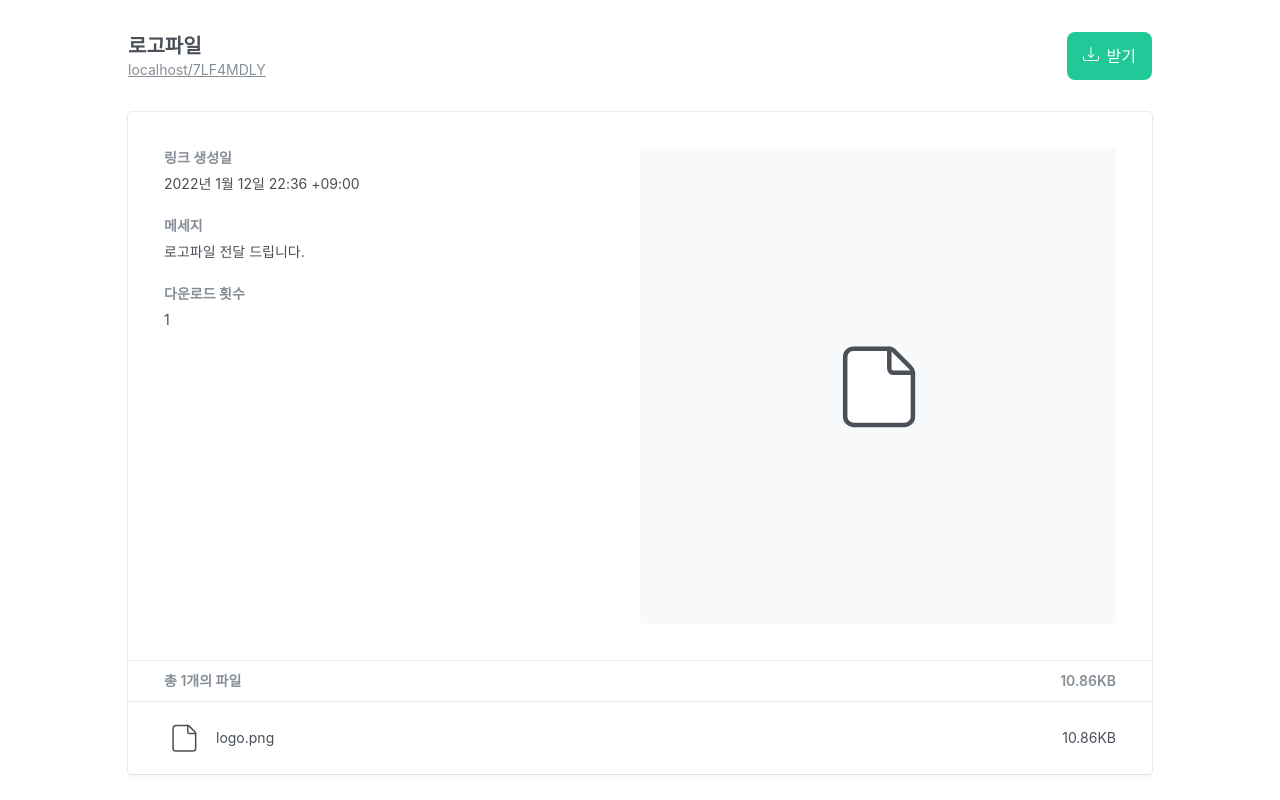
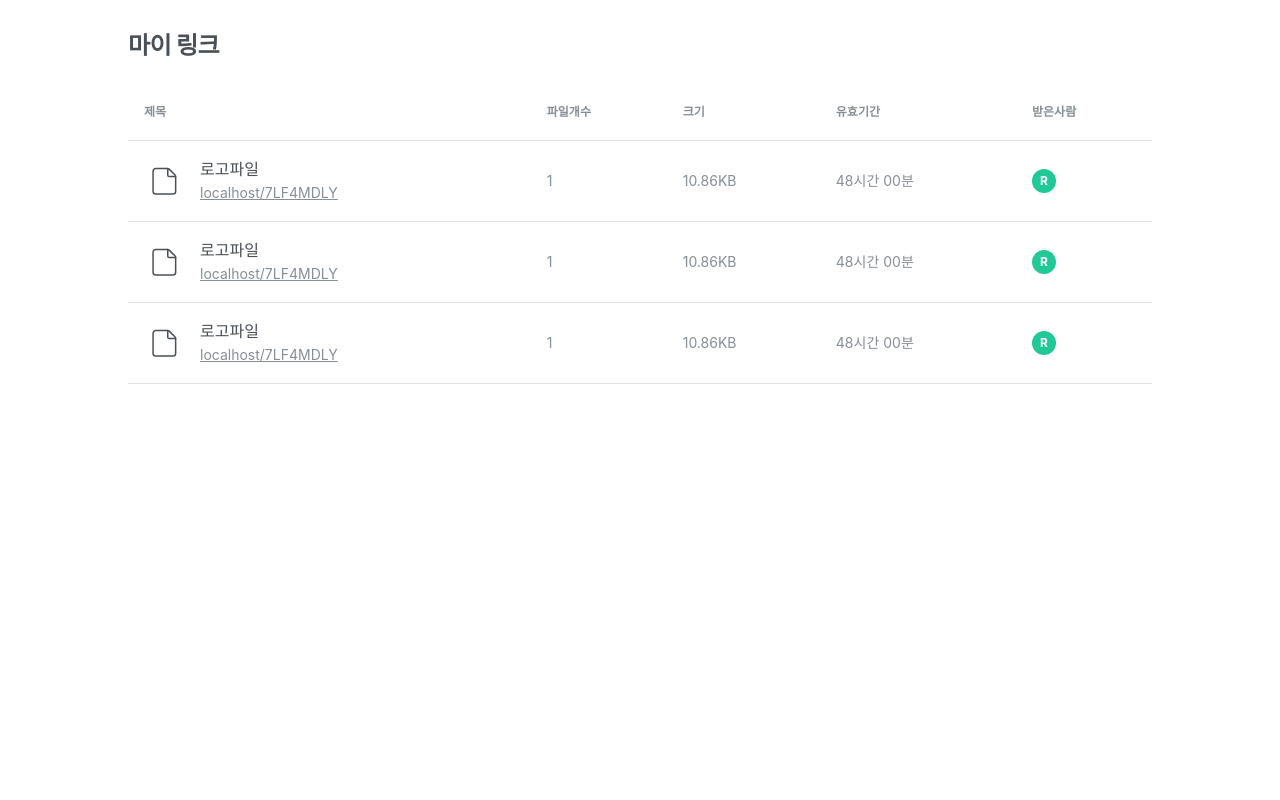
Before and after one commit to wanted-luckyzzang/wanted-rakuten, a React (Create React App) app: page / in a window 1280 px wide. Built offline with nearby package versions, Linux system fonts and the light colour scheme.

Commit message:
feat: 페이지에 따른 router 적용

```diff
--- a/src/App.tsx
+++ b/src/App.tsx
@@ -1,19 +1,21 @@
-import React from "react";
 import Container from "components/Container";
 import DetailPage from "pages/DetailPage";
 import LinkPage from "pages/LinkPage";
-import { ThemeProvider } from "styled-components";
 import GlobalStyle from "styles/GlobalStyle";
+import { BrowserRouter } from "react-router-dom";
+import { Route, Routes } from "react-router";
 
 function App() {
   return (
-    <>
+    <BrowserRouter>
       <GlobalStyle />
       <Container>
-        {/* <LinkPage /> */}
-        <DetailPage />
+        <Routes>
+          <Route path="/" element={<LinkPage />}></Route>
+          <Route path="/:id" element={<DetailPage />}></Route>
+        </Routes>
       </Container>
-    </>
+    </BrowserRouter>
   );
 }
 
--- a/src/pages/LinkPage/index.tsx
+++ b/src/pages/LinkPage/index.tsx
@@ -3,8 +3,10 @@ import type { FC } from "react";
 import Avatar from "components/Avatar";
 import styled from "styled-components";
 import colors from "styles/colors";
+import { useNavigate } from "react-router";
 
 const LinkPage: FC = () => {
+  const navigate = useNavigate();
   return (
     <>
       <Title>마이 링크</Title>
@@ -30,7 +32,9 @@ const LinkPage: FC = () => {
                   />
                 </LinkImage>
                 <LinkTexts>
-                  <LinkTitle>로고파일</LinkTitle>
+                  <LinkTitle onClick={() => navigate("/7LF$MDL")}>
+                    로고파일
+                  </LinkTitle>
                   <LinkUrl>localhost/7LF4MDLY</LinkUrl>
                 </LinkTexts>
               </LinkInfo>
```
